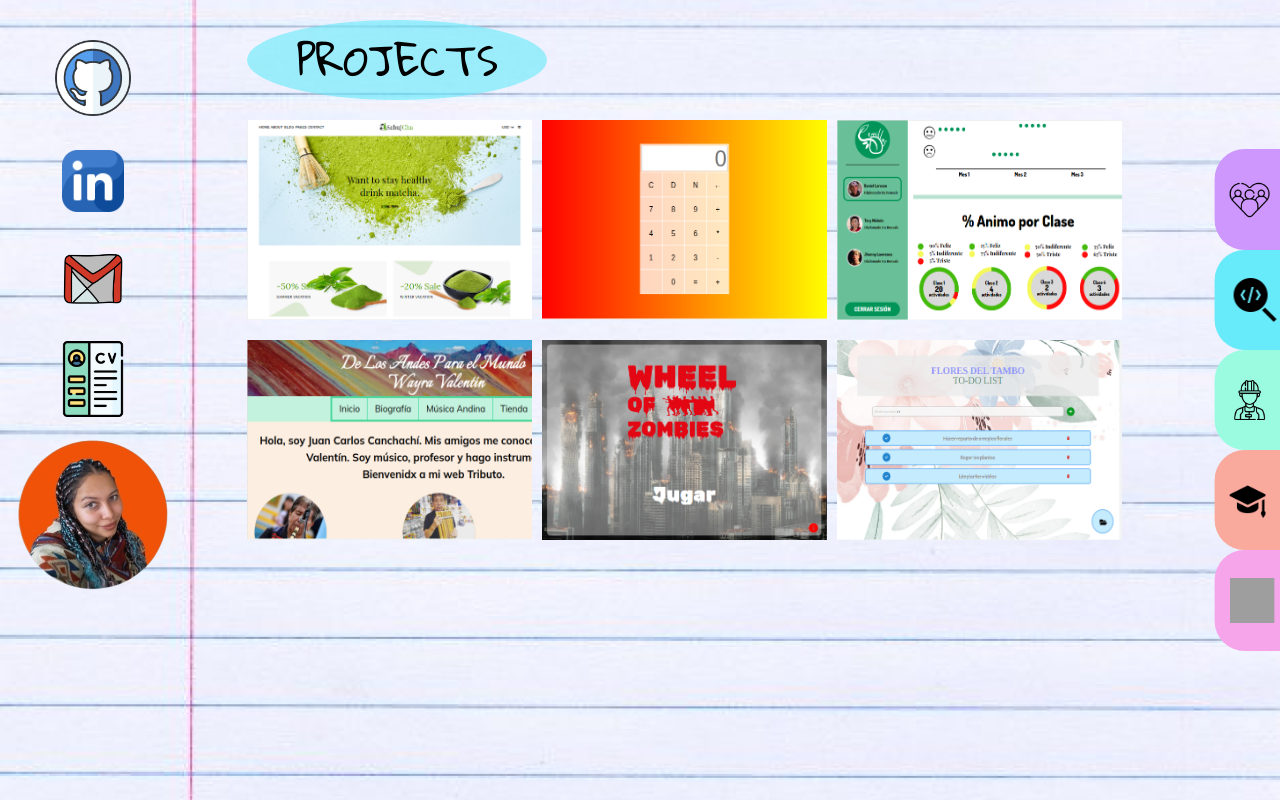
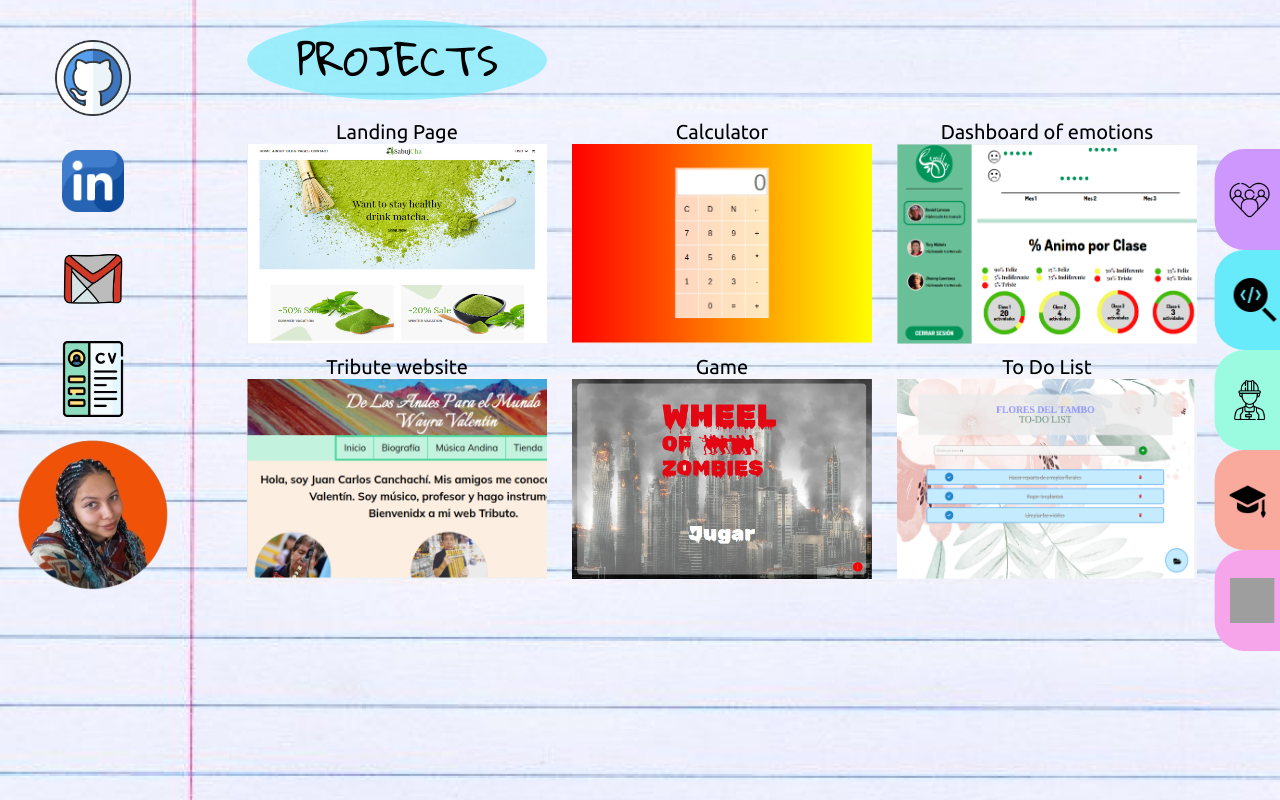
Before and after one commit to DaniKPosada/portafolio, a React (Create React App) app: page /Vista4 in a window 1280 px wide. Built offline with nearby package versions, Linux system fonts and the light colour scheme; grey boxes are pictures that could not be loaded.

Commit message:
despliegue 100% todas las vistas

```diff
--- a/package.json
+++ b/package.json
@@ -7,6 +7,7 @@
     "@testing-library/jest-dom": "^5.16.5",
     "@testing-library/react": "^13.4.0",
     "@testing-library/user-event": "^13.5.0",
+    "file-saver": "^2.0.5",
     "gh-pages": "^5.0.0",
     "puppeteer": "^19.7.3",
     "react": "^18.2.0",
--- a/src/App.css
+++ b/src/App.css
@@ -91,14 +91,14 @@ html, body {
 }
 .v3Experience{
   margin-top: 0px;
-  margin-left: -30px;
+  margin-left: 10px;
   position:absolute;
   z-index: 1;
   -moz-border-radius: 50%;
   -webkit-border-radius: 50%;
   background-color: #FAA99D99;
-  width: 790px;
-  height: 130px;
+  width: 480px;
+  height: 80px;
 }
 .v4Projects{
   margin-top: 0px;
@@ -317,7 +317,7 @@ a{
 
 }
 .siemens img{
-  width: 360px;
+  width: 300px;
   height: auto;
   margin-bottom: 2px;
 }
@@ -328,7 +328,7 @@ a{
   align-content: center;
 }
 .colenergy img{
-  width: 400px;
+  width: 300px;
   height: auto;
 }
 .gridExperience {
@@ -336,10 +336,10 @@ a{
   margin-top: 100px;
   display: grid;
   grid-template-columns: repeat(2, 1fr); /* crea tres columnas con un ancho de 1fr cada una */
-  grid-template-rows: repeat(1, 500px); /* crea cuatro filas de 100px de alto cada una */
+  grid-template-rows: repeat(1, 200px); /* crea cuatro filas de 100px de alto cada una */
   grid-gap: 50px; /* establece un espacio de 10px entre las filas y columnas */
   justify-content: center;
-  font-size: 34px;
+  font-size: 25px;
   text-align: center;
 }
 .correo{
@@ -363,9 +363,9 @@ a{
   display: grid;
   grid-template-columns: repeat(3, 1fr); /* crea tres columnas con un ancho de 1fr cada una */
   grid-template-rows: repeat(3, 60px); /* crea cuatro filas de 100px de alto cada una */
-  grid-gap: 10px; /* establece un espacio de 10px entre las filas y columnas */
+  grid-gap: 25px; /* establece un espacio de 10px entre las filas y columnas */
   justify-content: center;
-  font-size: 10px;
+  font-size: 20px;
   text-align: center;
   position: absolute;
   z-index: 0;
@@ -374,7 +374,7 @@ a{
   display: none;
 }
 .calculadora{
-  width: 285px;
+  width: 300px;
   height: 200px;
 }
 .slot4,.slot5,.slot6{
--- a/src/components/SocialNetworks.js
+++ b/src/components/SocialNetworks.js
@@ -28,7 +28,7 @@ export default function SocialNetworks(){
             <a href="https://www.linkedin.com/in/danielacarcamo"><img className="linkedin" src={linkedin} alt=""/></a>
             <img onClick={() => copyToClipboard('d.posada1044@gmail.com')} className="gmail" src={gmail} alt=""/>
             <div className='mensajeCopiado'>{copied && <p>¡El correo se ha copiado en su portapapeles!</p>}</div>
-            <img className="cv" src={cv} alt="" onClick={handleDownloadClick}/>
+            <a href="https://drive.google.com/file/d/11MQja5nwOq7yefEFeHCFECYL7N7YOmGU/view?usp=sharing"><img className="cv" src={cv} alt="" onClick={handleDownloadClick}/></a>
             <img className='dani' src={dani} alt=""/>
         </div>
     );
--- a/src/components/Vista3.js
+++ b/src/components/Vista3.js
@@ -15,7 +15,7 @@ return (
             <div className="gridExperience">
               <div className="siemens" >
               <img classname="siemensLogo" src={siemens} alt=""/>
-              <span><br></br> Trainee Administrative.<br></br> Nov 2021 - March 2022 </span>
+              <span><br></br><br></br> Trainee Administrative.<br></br> Nov 2021 - March 2022 </span>
               </div>
               <div className="colenergy" >
               <img classname="colenergyLogo" src={colenergy} alt=""/>
--- a/src/components/Vista4.js
+++ b/src/components/Vista4.js
@@ -19,6 +19,7 @@ export default function Vista4() {
                 <div className="title"><span>PROJECTS</span></div>
                 <div className="gridProjects">
                     <div className="slot1">
+                        <div>Landing Page</div>
                         <a href="https://sabujcha-sjb7.vercel.app/">
                         <img
                         className="calculadora"
@@ -31,6 +32,7 @@ export default function Vista4() {
                         </span>
                     </div>
                     <div className="slot2">
+                        <div>Calculator</div>
                         <a href="https://6369d946280e5366538e6a50--inquisitive-klepon-8b2b5e.netlify.app/">
                         <img
                         className="calculadora"
@@ -41,6 +43,7 @@ export default function Vista4() {
                         <span><br></br>A calculator developed in JavaScript with a responsive web design.</span>
                     </div>
                     <div className="slot3">
+                        <div>Dashboard of emotions</div>
                         <a href="https://neon-sfogliatella-5dfada.netlify.app/">
                         <img
                         className="calculadora"
@@ -52,6 +55,7 @@ export default function Vista4() {
                         Developed using Figma, HTML and CSS with animations. </span>
                     </div>
                     <div className="slot4">
+                        <div>Tribute website</div>
                         <a href="https://tributo-psi.vercel.app/">
                         <img
                         className="calculadora"
@@ -62,7 +66,8 @@ export default function Vista4() {
                         <span><br></br>My first tribute web page in HTML.</span>
                     </div>
                     <div className="slot5">
-                    <a href="https://lambent-axolotl-7d7967.netlify.app/">
+                        <div>Game</div>
+                        <a href="https://lambent-axolotl-7d7967.netlify.app/">
                         <img
                         className="calculadora"
                         src={juego}
@@ -72,6 +77,7 @@ export default function Vista4() {
                         <span><br></br>Game responsive developed in javascript.</span>
                     </div>
                     <div className="slot6">
+                        <div>To Do List</div>
                         <a href="https://legacy-to-do-list-o115.vercel.app/"><img
                         className="calculadora"
                         src={todolist}
```
Also changed, not shown: 1 other file (tests, documents, lock files or other folders).
